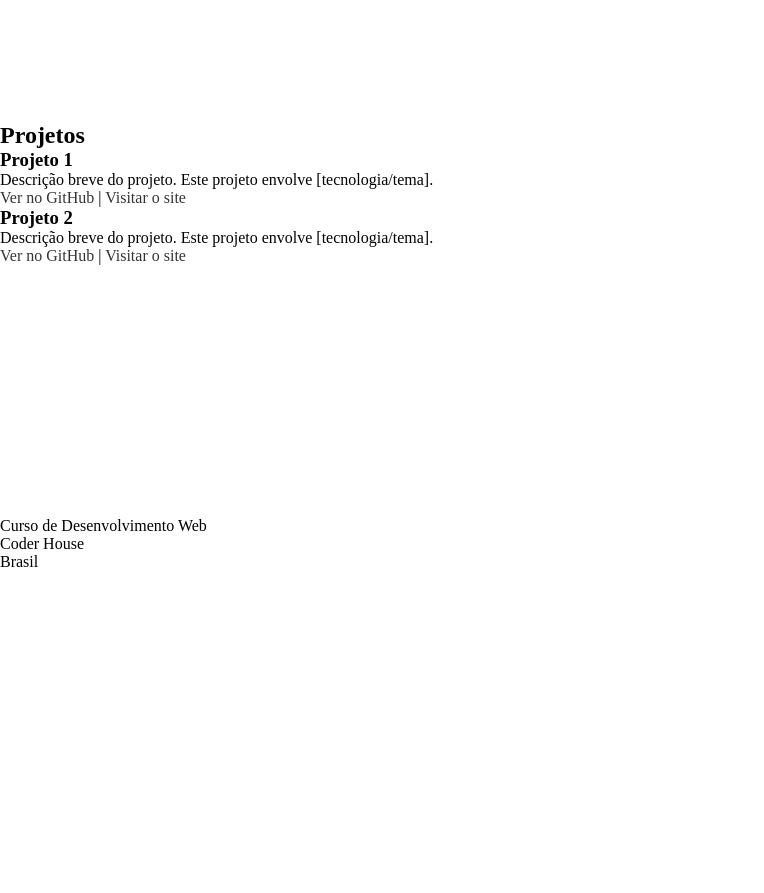
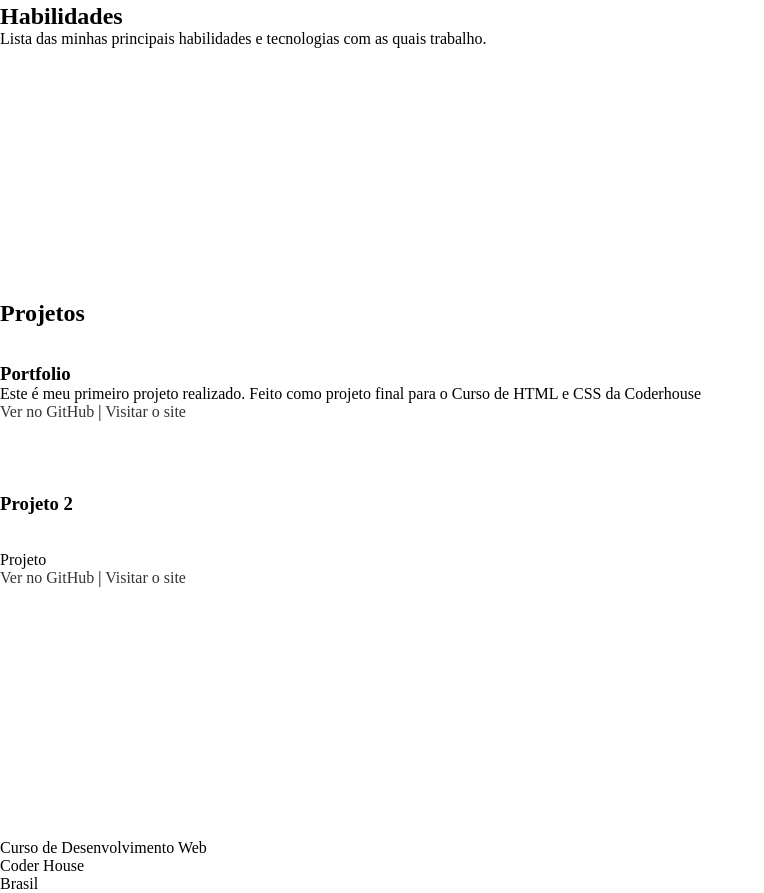
Before and after one commit to jennifersilva97/Portfolio082024, a plain HTML site: page index.html in a window 1280 px wide. Shown: the part 847-1740 px from the top of the page, without its empty margins (0-764 px from the left). Before the commit the page ends 1418 px from the top, so only its background shows below. Drawn offline with Linux system fonts and the light colour scheme.

Commit message:
Atualização

```diff
--- a/index.html
+++ b/index.html
@@ -9,7 +9,7 @@
 </head>
 <body>
 
-    <!-- Cabeçalho -->
+    <!-- Cabeçalho com navegação -->
     <meta charset="UTF-8">
     <meta name="viewport" content="width=device-width, initial-scale=1.0">
     <title>Exemplo de Navegação</title>
@@ -32,10 +32,13 @@
         <div>
             <h1>Jennifer Silva</h1>
             <h3>Olá, seja bem vindo ao meu portfólio!</h3>
-            <li class="logo"><img src="./Jennifer.jpg.png" alt="Foto da Jennifer"></li>
 
             <p>Espero que encontre o que procura aqui e se houver qualquer dúvida, fico a disposição para te ajudar</p>
 
+            <br><br><br><br>
+
+            <!-- Adicione uma imagem de fundo aqui se desejar -->
+            <img src="./Jennifer.jpg.png" alt="Imagem de destaque" style="width: 10%; height: auto;">
         </div>
     </section>
 <br><br><br><br><br><br><br><br><br><br><br><br><br><br>
@@ -61,16 +64,18 @@
     <section id="works">
         <div>
             <h2>Projetos</h2>
+            <br><br>
             <article>
-                <h3>Projeto 1</h3>
-                <p>Descrição breve do projeto. Este projeto envolve [tecnologia/tema].</p>
-                <p><a href="https://github.com/seu-usuario/projeto1" target="_blank">Ver no GitHub</a> |
+                <h3>Portfolio</h3>
+                <p> Este é meu primeiro projeto realizado. Feito como projeto final para o Curso de HTML e CSS da Coderhouse</p>
+                <p><a href="https://github.com/jennifersilva97/Portfolio082024" target="_blank">Ver no GitHub</a> |
                 <a href="https://seusite.com/projeto1" target="_blank">Visitar o site</a></p>
             </article>
-
+            <br><br><br><br>
             <article>
                 <h3>Projeto 2</h3>
-                <p>Descrição breve do projeto. Este projeto envolve [tecnologia/tema].</p>
+                <br><br>
+                <p>Projeto</p>
                 <p><a href="https://github.com/seu-usuario/projeto2" target="_blank">Ver no GitHub</a> |
                 <a href="https://seusite.com/projeto2" target="_blank">Visitar o site</a></p>
             </article>
@@ -79,7 +84,7 @@
     </section>
     <footer>
         <br><br><br><br><br><br><br><br><br><br><br><br><br><br>
-<!-- Rodapé -->
+
         <p>Curso de Desenvolvimento Web</p>
         <p>Coder House</p>
         <p>Brasil</p>
```
Also changed, not shown: Jennifer.jpg.png (renamed from Imagens/Jennifer.jpg.png), icons8-tartaruga-64 (2).png (renamed from Imagens/icons8-tartaruga-64 (2).png).
